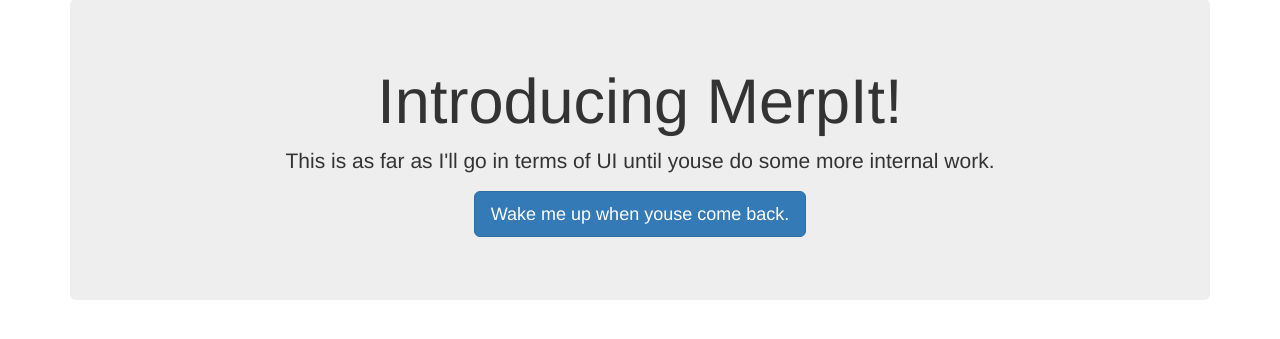
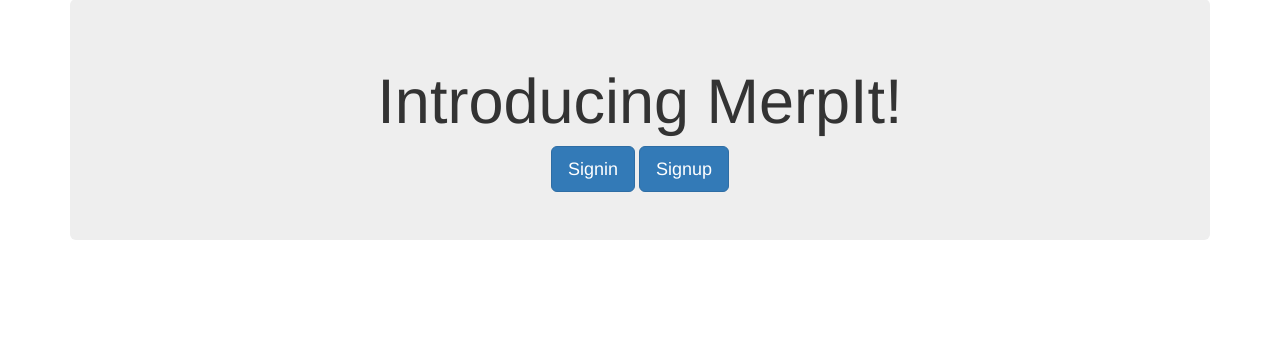
Before and after one commit to austinheimark/SoCollege, a Flask app: page / in a window 1280 px wide. Shown: the part 51-390 px from the top of the page. Run offline with Flask 2, Linux system fonts and the light colour scheme; some libraries are stand-ins or nearby versions.

Commit message:
Minor changes

```diff
--- a/templates/home.html
+++ b/templates/home.html
@@ -2,8 +2,8 @@
 {% block content %}
 <div class="jumbotron text-center">
 	<h1>Introducing MerpIt!</h1>
-	<p>This is as far as I'll go in terms of UI until youse do some more internal work.</p>
-	<p><a class="btn btn-lg btn-primary">Wake me up when youse come back.</a></p>
+	<a class="btn btn-lg btn-primary" href="{{ url_for('signin') }}">Signin</a>
+	<a class="btn btn-lg btn-primary" href="{{ url_for('signup') }}">Signup</a>
 
 </div>
 {% endblock %}
--- a/views.py
+++ b/views.py
@@ -209,7 +209,7 @@ def newpost_authentication():
 #unauthorized
 @app.errorhandler(401)
 def unauthorized_page(error):
-    return render_template('401.htmgl'), 401
+    return render_template('401.html'), 401
 
 #not found
 @app.errorhandler(404)
```
